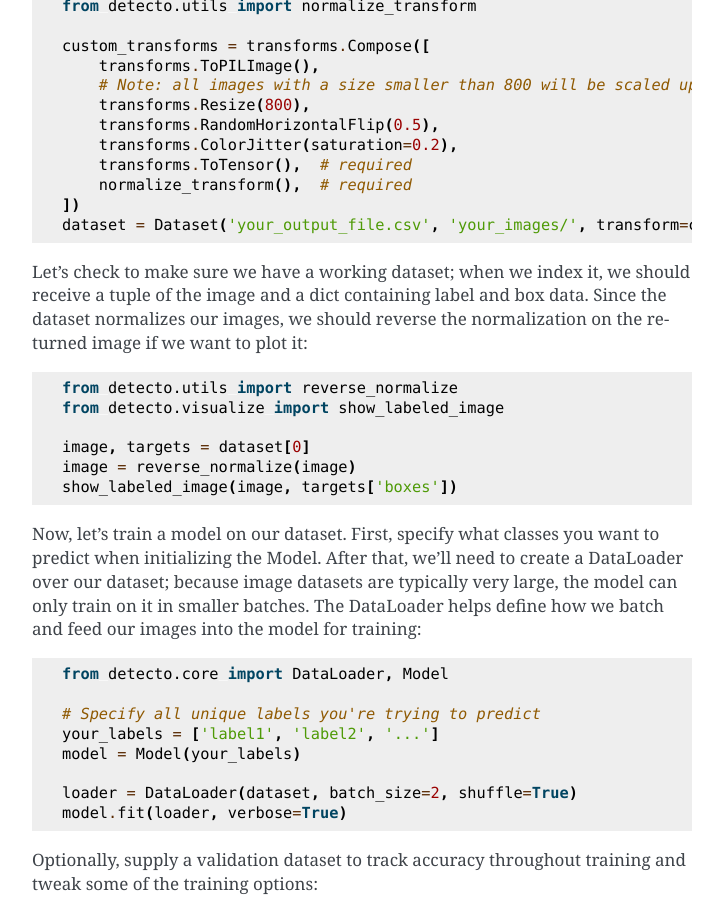
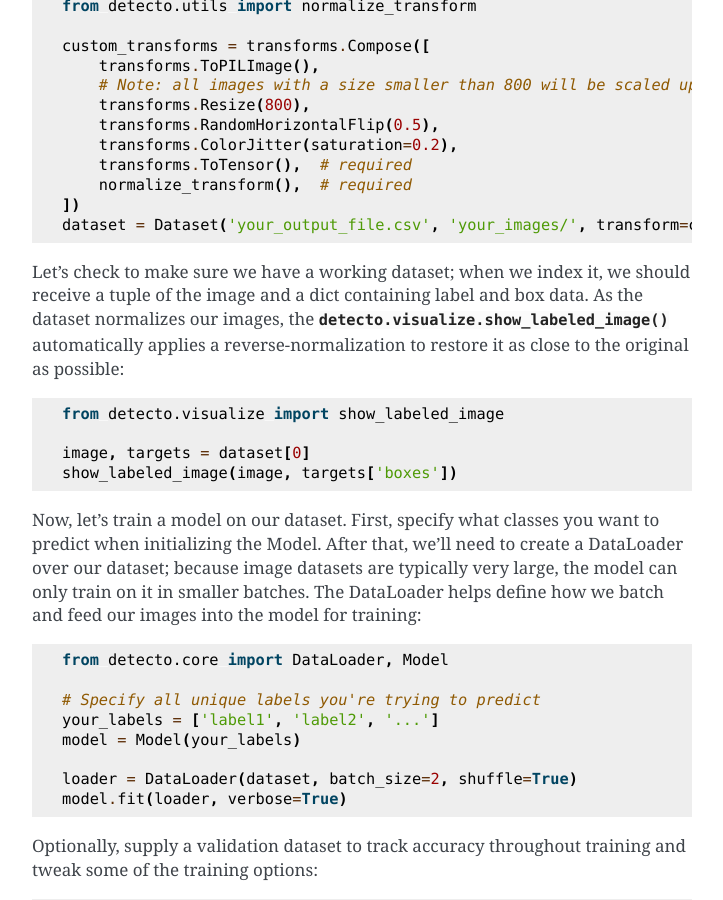
Before and after one commit to alankbi/detecto, a Sphinx documentation site: the page built from docs/usage/quickstart.rst, in a window 1280 px wide and 900 px high, scrolled down 2254 px. Shown: the whole window, without its empty margins (388-1111 px from the left). Built offline with Sphinx 7.4.7, drawn with Linux system fonts in a browser that asks for light colours.

Commit message:
Add reverse normalize to show_labeled_image

```diff
--- a/docs/usage/quickstart.rst
+++ b/docs/usage/quickstart.rst
@@ -121,15 +121,14 @@ saturation augmentations, and then finally convert back to normalized tensors::
     dataset = Dataset('your_output_file.csv', 'your_images/', transform=custom_transforms)
 
 Let's check to make sure we have a working dataset; when we index it, we should
-receive a tuple of the image and a dict containing label and box data. Since
-the dataset normalizes our images, we should reverse the normalization on the
-returned image if we want to plot it::
+receive a tuple of the image and a dict containing label and box data. As the
+dataset normalizes our images, the :func:`detecto.visualize.show_labeled_image`
+automatically applies a reverse-normalization to restore it as close to the
+original as possible::
 
-    from detecto.utils import reverse_normalize
     from detecto.visualize import show_labeled_image
 
     image, targets = dataset[0]
-    image = reverse_normalize(image)
     show_labeled_image(image, targets['boxes'])
 
 Now, let's train a model on our dataset. First, specify what classes you
```
Also changed, not shown: .readthedocs.yml, 1 other file.
